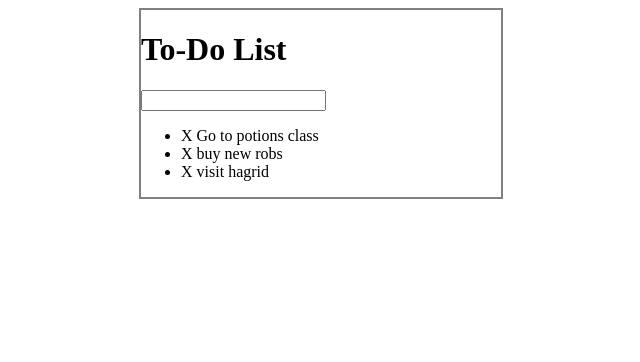
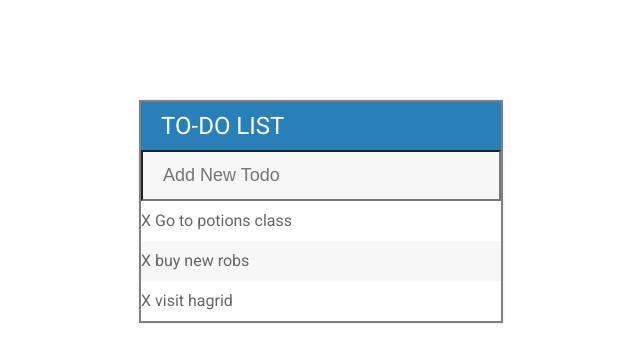
Before and after one commit to RushabhBhansali/ToDoList, a plain HTML site: page index.html in a window 1280 px wide. Shown: the whole page, without its empty margins (319-959 px from the left). Drawn offline with Linux system fonts and the light colour scheme.

Commit message:
some of the styling done

```diff
--- a/assets/css/todos.css
+++ b/assets/css/todos.css
@@ -1,7 +1,54 @@
+h1{
+    background: #2980b9;
+    margin: 0;
+    color: white;
+    padding: 10px 20px;
+    text-transform: uppercase;
+    font-size: 24px;
+    font-weight: normal;
+    font-family: 'Roboto', sans-serif;
+}
+
+ul{
+    list-style: none;
+    margin: 0;
+    padding: 0;
+    font-family: 'Roboto', sans-serif;
+    color: #666;
+
+}
+
+input{
+    font-size: 18px;
+    color: #2980b9;
+    background-color:#f7f7f7;
+    width: 100%;
+    padding: 13px 13px 13px 20px;
+    box-sizing: border-box;
+}
+
+input:focus{
+    background: #ffffff;
+    border: 3px solid #2980b9;
+    outline: none;
+
+}
+
+li{
+    background: #fff;
+    height: 40px;
+    line-height: 40px;
+}
+li:nth-child(2n){
+    background:#f7f7f7;
+}
+
 #container{
     width: 360px;
-    margin: 0 auto;
+    margin: 100px auto;
     border: 2px solid gray;
+    background: #f7f7f7;
+    box-shadow: 0 0 3px rgba(0, 0, 0, 0.1);
 }
 
 .completed{
--- a/index.html
+++ b/index.html
@@ -2,20 +2,22 @@
 <html lang="en">
 <head>
     <meta charset="UTF-8">
-    <title>To Do List</title>
     <link rel="stylesheet" type="text/css" href="assets/css/todos.css">
     <script type="text/javascript" src="assets/js/lib/jquery-2.1.4.min.js"></script>
+    <link href="https://fonts.googleapis.com/css?family=Roboto:400,500,700" rel="stylesheet">
+
+    <title>To Do List</title>
+
 </head>
 <body>
     <div id="container">
         <h1>To-Do List</h1>
-        <input type="text">
+        <input type="text" placeholder="Add New Todo">
         <ul>
             <li><span class="">X</span> Go to potions class</li>
             <li><span>X</span> buy new robs </li>
             <li><span>X</span> visit hagrid</li>
         </ul>
-
     </div>
 
 
```
